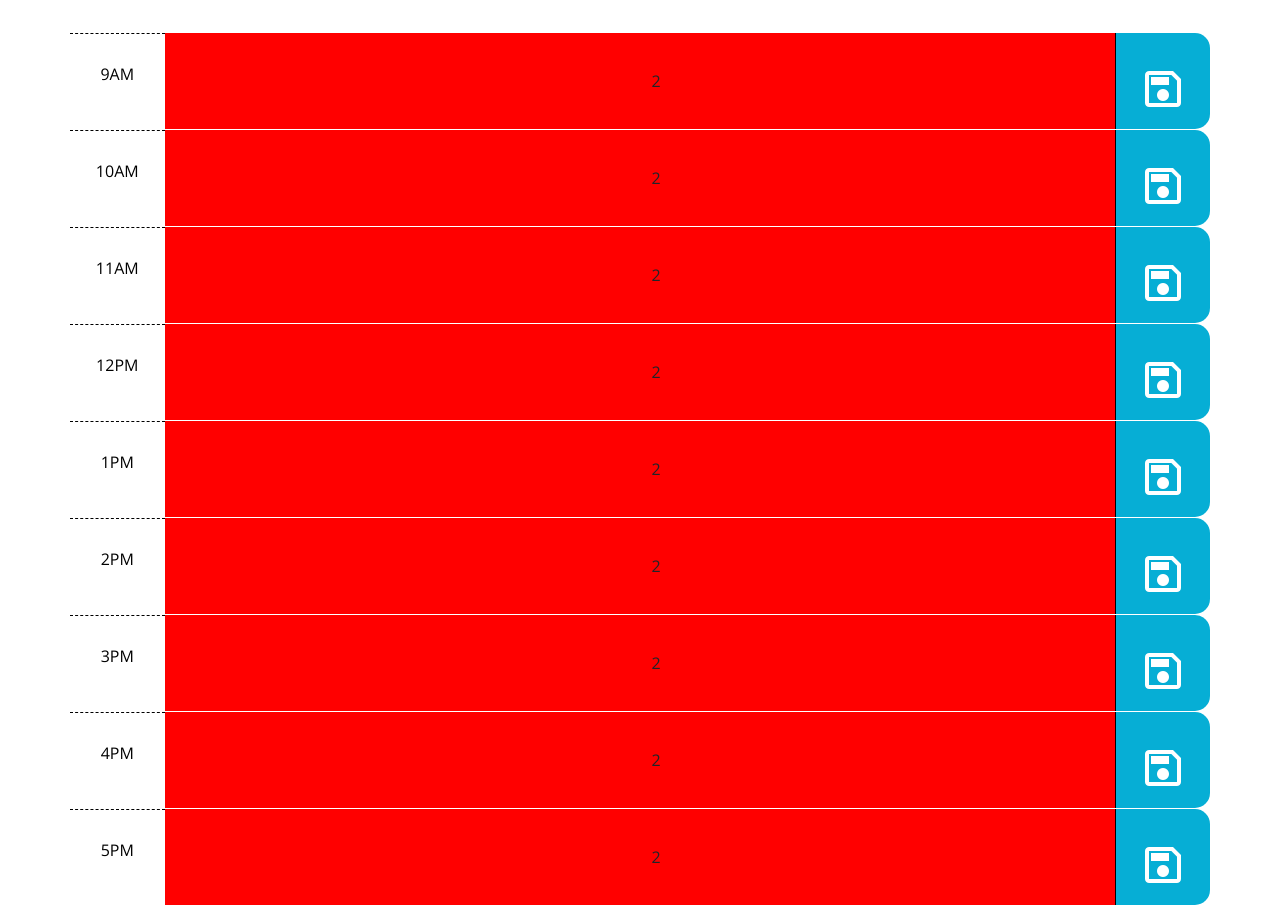
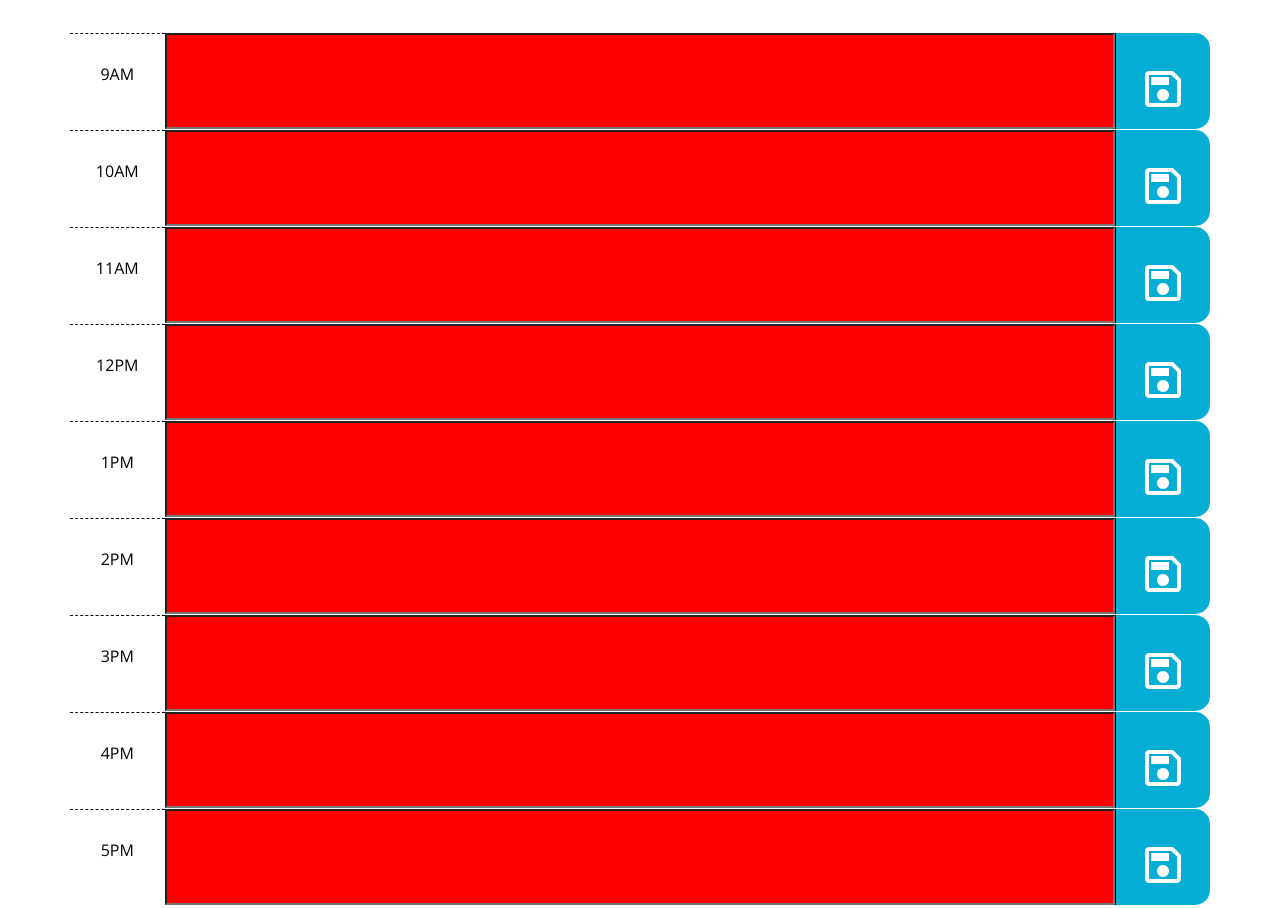
Before and after one commit to yyb613/work-day-scheduler, a plain HTML site: page index.html in a window 1280 px wide. Shown: the part 400-1308 px from the top of the page. Drawn offline with nearby package versions, Linux system fonts and the light colour scheme.

Commit message:
updated grid

```diff
--- a/index.html
+++ b/index.html
@@ -19,109 +19,99 @@
     <p class="lead">A simple calendar app for scheduling your work day</p>
     <p id="currentDay" class="lead"></p>
   </header>
+  <!-- Timeblocks -->
   <div class="container">
-    <!-- timeblocks go here -->
     <div class="row">
       <div class="col hour">
         9AM
       </div>
-      <div class="col-10">
-        2
-      </div>
+      <input class="col-10" type="text">
       <div class="col saveBtn">
         <img src="./assets/images/save.png" alt="save">
       </div>
     </div>
+
     <div class="row">
       <div class="col hour">
         10AM
       </div>
-      <div class="col-10">
-        2
-      </div>
+      <input class="col-10" type="text">
       <div class="col saveBtn">
         <img src="./assets/images/save.png" alt="save">
       </div>
     </div>
+
     <div class="row">
       <div class="col hour">
         11AM
       </div>
-      <div class="col-10">
-        2
-      </div>
+      <input class="col-10" type="text">
       <div class="col saveBtn">
         <img src="./assets/images/save.png" alt="save">
       </div>
     </div>
+
     <div class="row">
       <div class="col hour">
         12PM
       </div>
-      <div class="col-10">
-        2
-      </div>
+      <input class="col-10" type="text">
       <div class="col saveBtn">
         <img src="./assets/images/save.png" alt="save">
       </div>
     </div>
+
     <div class="row">
       <div class="col hour">
         1PM
       </div>
-      <div class="col-10">
-        2
-      </div>
+      <input class="col-10" type="text">
       <div class="col saveBtn">
         <img src="./assets/images/save.png" alt="save">
       </div>
     </div>
+
     <div class="row">
       <div class="col hour">
         2PM
       </div>
-      <div class="col-10">
-        2
-      </div>
+      <input class="col-10" type="text">
       <div class="col saveBtn">
         <img src="./assets/images/save.png" alt="save">
       </div>
     </div>
+
     <div class="row">
       <div class="col hour">
         3PM
       </div>
-      <div class="col-10">
-        2
-      </div>
+      <input class="col-10" type="text">
       <div class="col saveBtn">
         <img src="./assets/images/save.png" alt="save">
       </div>
     </div>
+
     <div class="row">
       <div class="col hour">
         4PM
       </div>
-      <div class="col-10">
-        2
-      </div>
+      <input class="col-10" type="text">
       <div class="col saveBtn">
         <img src="./assets/images/save.png" alt="save">
       </div>
     </div>
+
     <div class="row">
       <div class="col hour">
         5PM
       </div>
-      <div class="col-10">
-        2
-      </div>
+      <input class="col-10" type="text">
       <div class="col saveBtn">
         <img src="./assets/images/save.png" alt="save">
       </div>
     </div>
   </div>
-<br><br>
+  <!-- End Timeblocks -->
   <script src="https://cdnjs.cloudflare.com/ajax/libs/jquery/3.2.1/jquery.min.js"></script>
   <script src="https://cdnjs.cloudflare.com/ajax/libs/moment.js/2.24.0/moment.min.js"></script>
   <script src="assets/js/script.js"></script>
```
